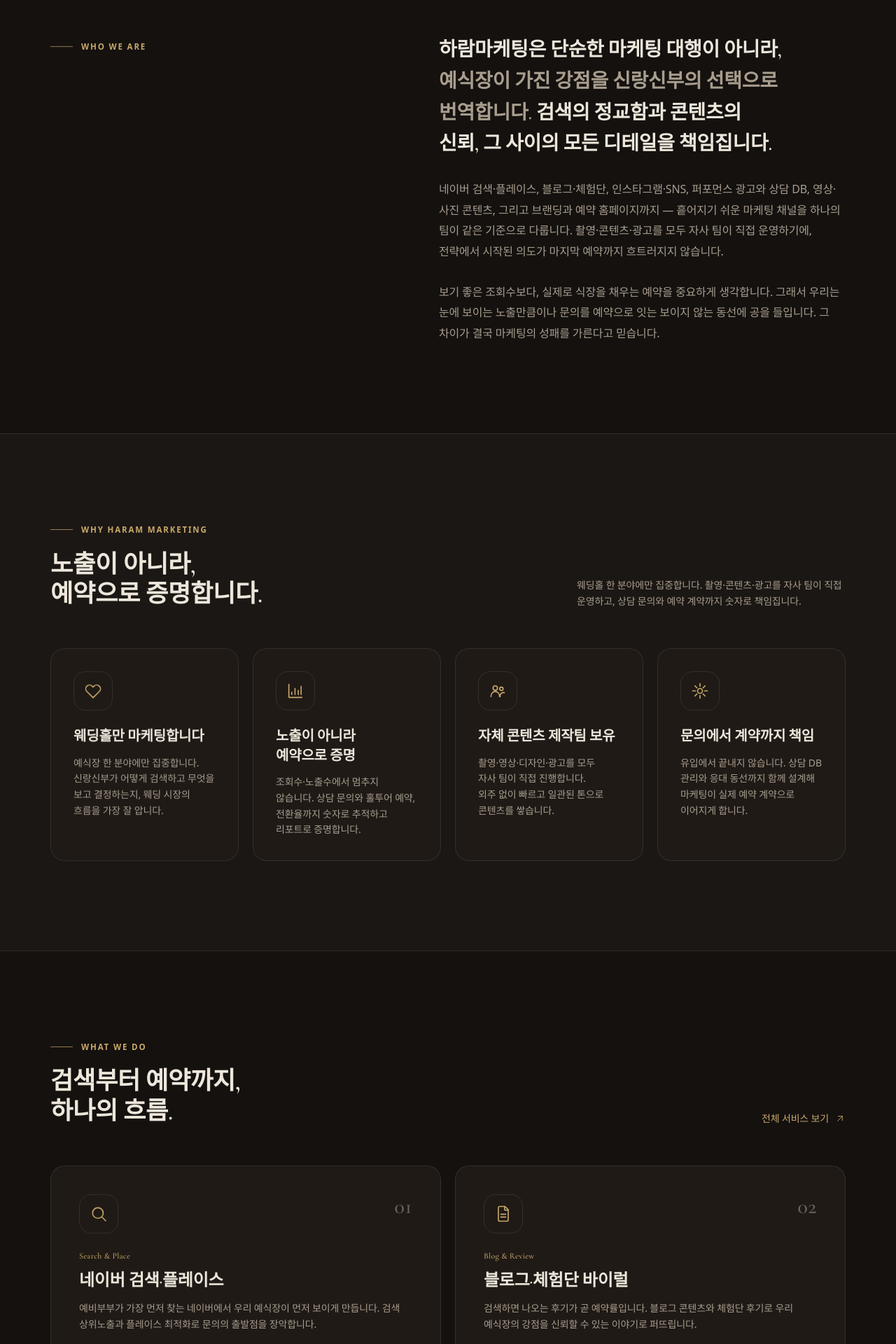
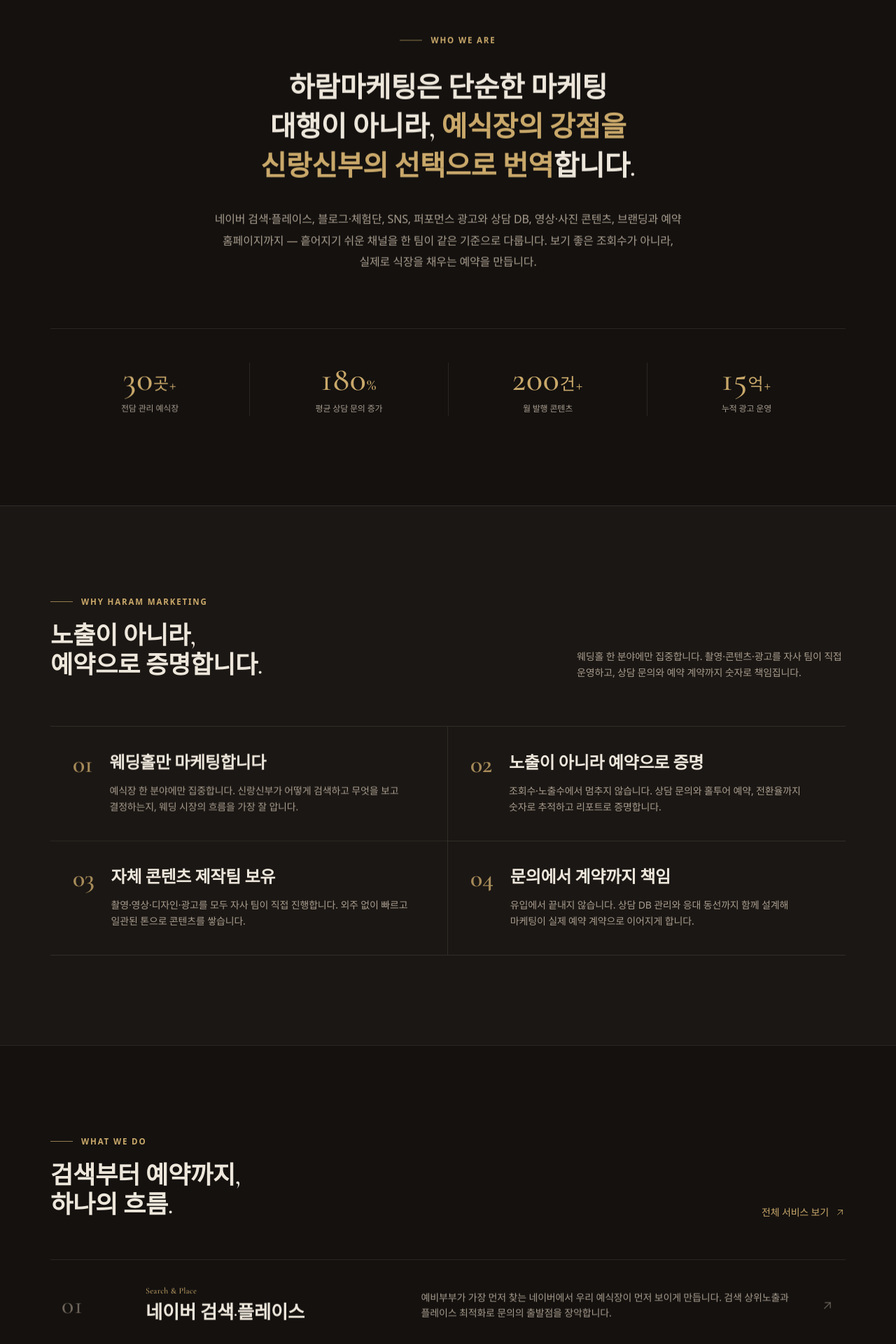
Before and after one commit to gustn0117/haram-marketing, a Next.js app: page / in a window 1280 px wide. Shown: the part 880-2800 px from the top of the page at 70% size. Built offline with nearby package versions, Linux system fonts and the light colour scheme; a web font is replaced by a local one.

Commit message:
design: 동적 요소 제거 + 레이아웃 전면 개편 — 히어로 정적화, 소개 중앙 선언문+지표밴드, 강점 줄구분 2x2, 서비스 좌우교차 행, 프로세스 세로 타임라인, 지원서비스 2열 리스트

```diff
--- a/app/globals.css
+++ b/app/globals.css
@@ -192,12 +192,12 @@ body::after {
   transform-origin: left;
 }
 
-/* ---------- Reveal on scroll ---------- */
+/* ---------- Reveal on scroll (절제된 페이드) ---------- */
 .reveal {
   opacity: 0;
-  transform: translateY(26px);
-  transition: opacity 0.9s var(--ease-out-soft),
-    transform 0.9s var(--ease-out-soft);
+  transform: translateY(12px);
+  transition: opacity 0.7s var(--ease-out-soft),
+    transform 0.7s var(--ease-out-soft);
   will-change: opacity, transform;
 }
 .reveal.is-visible {
@@ -219,7 +219,7 @@ body::after {
 @keyframes rise {
   from {
     opacity: 0;
-    transform: translateY(30px);
+    transform: translateY(16px);
   }
   to {
     opacity: 1;
@@ -228,7 +228,7 @@ body::after {
 }
 .rise {
   opacity: 0;
-  animation: rise 1.1s var(--ease-out-soft) forwards;
+  animation: rise 0.8s var(--ease-out-soft) forwards;
 }
 
 @keyframes drift {
@@ -279,14 +279,10 @@ body::after {
   box-shadow: 0 0 0 3px rgba(201, 168, 106, 0.16);
 }
 
-/* Card hover — 다크 위 샴페인 보더 + 미세한 리프트 */
+/* Card hover — 정적: 보더 색만 변화 (움직임 없음) */
 .card-hover {
-  transition: border-color 0.5s var(--ease-out-soft),
-    transform 0.5s var(--ease-out-soft),
-    box-shadow 0.5s var(--ease-out-soft);
+  transition: border-color 0.5s var(--ease-out-soft);
 }
 .card-hover:hover {
   border-color: rgba(201, 168, 106, 0.45);
-  transform: translateY(-3px);
-  box-shadow: 0 22px 50px -28px rgba(0, 0, 0, 0.7);
 }
--- a/app/page.tsx
+++ b/app/page.tsx
@@ -1,12 +1,18 @@
 import Image from "next/image";
 import Link from "next/link";
-import { services, processSteps, faqs, heroImage } from "@/lib/content";
+import {
+  services,
+  processSteps,
+  faqs,
+  metrics,
+  heroImage,
+} from "@/lib/content";
 import { Container, Eyebrow, SectionHeading } from "@/components/ui";
 import { Reveal } from "@/components/Reveal";
 import { Strengths } from "@/components/Strengths";
 import { FaqList } from "@/components/FaqList";
 import { JsonLd } from "@/components/JsonLd";
-import { ServiceIcon, ArrowUpRight, ArrowRight } from "@/components/icons";
+import { ArrowUpRight, ArrowRight } from "@/components/icons";
 
 const faqJsonLd = {
   "@context": "https://schema.org",
@@ -22,48 +28,35 @@ export default function HomePage() {
   return (
     <>
       <JsonLd data={faqJsonLd} />
-      {/* ───────────────── Hero — Noir Atelier ───────────────── */}
-      <section className="relative flex min-h-screen items-center overflow-hidden bg-ink pt-24 pb-28 md:pb-32">
+      {/* ───────────────── Hero — 좌측 에디토리얼 (정적) ───────────────── */}
+      <section className="relative flex min-h-screen items-center overflow-hidden bg-ink pt-24 pb-20">
         <Image
           src={heroImage}
           alt="하람마케팅 웨딩홀 마케팅 — 예식장 전경"
           fill
           priority
           sizes="100vw"
-          className="drift absolute inset-0 object-cover"
+          className="absolute inset-0 object-cover"
         />
-        {/* 좌측 가독성 + 다크 무드 그라데이션 */}
         <div
           className="absolute inset-0 bg-linear-to-r from-ink via-ink/85 to-ink/30"
           aria-hidden
         />
         <div
-          className="absolute inset-0 bg-linear-to-t from-ink via-transparent to-ink/60"
+          className="absolute inset-0 bg-linear-to-t from-ink via-transparent to-ink/55"
           aria-hidden
         />
 
-        {/* 샴페인 헤어라인 인셋 프레임 (시그니처) */}
+        {/* 샴페인 헤어라인 인셋 프레임 */}
         <div
           className="pointer-events-none absolute inset-4 z-2 rounded-2xl border sm:inset-6 md:inset-8"
-          style={{ borderColor: "rgba(201, 168, 106, 0.28)" }}
+          style={{ borderColor: "rgba(201, 168, 106, 0.26)" }}
           aria-hidden
         />
 
-        {/* 우측 세로 라벨 */}
-        <span
-          className="rise pointer-events-none absolute right-9 top-1/2 z-2 hidden -translate-y-1/2 rotate-90 font-display text-xs uppercase tracking-[0.5em] text-gold/70 lg:block"
-          style={{ animationDelay: "900ms" }}
-        >
-          Est. — Wedding Hall Marketing
-        </span>
-
         <Container className="relative z-3">
           <div className="flex w-full min-w-0 max-w-3xl flex-col gap-8">
-            {/* eyebrow + 헤어라인 */}
-            <div
-              className="rise flex items-center gap-4"
-              style={{ animationDelay: "120ms" }}
-            >
+            <div className="rise flex items-center gap-4" style={{ animationDelay: "100ms" }}>
               <span className="h-px w-12 bg-gold/70" />
               <p className="min-w-0 text-xs font-semibold uppercase tracking-[0.32em] text-gold">
                 Wedding Hall Marketing
@@ -72,7 +65,7 @@ export default function HomePage() {
 
             <h1
               className="rise font-serif min-w-0 break-normal text-[2.9rem] leading-[1.06] text-paper sm:text-6xl md:text-[5rem] md:leading-[0.98]"
-              style={{ animationDelay: "240ms" }}
+              style={{ animationDelay: "200ms" }}
             >
               비어 있는 홀을
               <br />
@@ -81,7 +74,7 @@ export default function HomePage() {
 
             <p
               className="rise min-w-0 max-w-xl break-normal text-base leading-[1.8] text-paper/75 sm:text-lg"
-              style={{ animationDelay: "560ms" }}
+              style={{ animationDelay: "440ms" }}
             >
               검색 노출부터 상담 예약까지 — 예식장만 전문으로,
               <br className="hidden sm:block" /> 웨딩홀 마케팅의 모든 단계를 하나의 흐름으로 완성합니다.
@@ -89,7 +82,7 @@ export default function HomePage() {
 
             <div
               className="rise flex w-full max-w-md flex-col gap-4 pt-2 sm:max-w-none sm:flex-row sm:items-center"
-              style={{ animationDelay: "700ms" }}
+              style={{ animationDelay: "560ms" }}
             >
               <Link
                 href="/contact"
@@ -108,54 +101,41 @@ export default function HomePage() {
             </div>
           </div>
         </Container>
-
-        {/* 하단 서비스 마퀴 (시그니처 에디토리얼 스트립) */}
-        <div className="absolute inset-x-0 bottom-0 z-3 overflow-hidden border-t border-gold/15 bg-ink/55 py-4 backdrop-blur-sm">
-          <div className="marquee-track flex w-max items-center gap-10 whitespace-nowrap">
-            {[...services, ...services].map((s, i) => (
-              <span
-                key={`${s.id}-${i}`}
-                className="flex items-center gap-10 text-sm tracking-wide text-paper/55"
-              >
-                <span className="font-display text-gold/80">✦</span>
-                <span>{s.title}</span>
-              </span>
-            ))}
-          </div>
-        </div>
       </section>
 
-      {/* ───────────────── Intro statement ───────────────── */}
+      {/* ───────────────── Intro — 중앙 선언문 + 지표 밴드 ───────────────── */}
       <section className="border-t border-line py-24 md:py-32">
         <Container>
-          <div className="grid gap-12 md:grid-cols-[0.9fr_1.1fr] md:gap-20">
-            <Reveal>
+          <Reveal className="mx-auto flex max-w-3xl flex-col items-center gap-8 text-center">
             <Eyebrow>WHO WE ARE</Eyebrow>
-            </Reveal>
-            <Reveal delay={120} className="flex flex-col gap-7">
-              <p className="font-serif text-2xl leading-[1.6] sm:text-[1.75rem] text-balance">
-                하람마케팅은 단순한 마케팅 대행이 아니라,
-                <span className="text-muted">
-                  {" "}
-                  예식장이 가진 강점을 신랑신부의 선택으로 번역합니다.{" "}
-                </span>
-                검색의 정교함과 콘텐츠의 신뢰, 그 사이의 모든 디테일을 책임집니다.
+            <p className="font-serif text-[1.7rem] leading-[1.45] sm:text-3xl md:text-[2.5rem] md:leading-[1.4] text-balance">
+              하람마케팅은 단순한 마케팅 대행이 아니라,{" "}
+              <span className="text-gold">예식장의 강점을 신랑신부의 선택으로 번역</span>
+              합니다.
             </p>
-              <p className="text-base leading-[1.85] text-muted">
-                네이버 검색·플레이스, 블로그·체험단, 인스타그램·SNS, 퍼포먼스
-                광고와 상담 DB, 영상·사진 콘텐츠, 그리고 브랜딩과 예약
-                홈페이지까지 — 흩어지기 쉬운 마케팅 채널을 하나의 팀이 같은
-                기준으로 다룹니다. 촬영·콘텐츠·광고를 모두 자사 팀이 직접
-                운영하기에, 전략에서 시작된 의도가 마지막 예약까지 흐트러지지
-                않습니다.
-              </p>
-              <p className="text-base leading-[1.85] text-muted">
-                보기 좋은 조회수보다, 실제로 식장을 채우는 예약을 중요하게
-                생각합니다. 그래서 우리는 눈에 보이는 노출만큼이나 문의를
-                예약으로 잇는 보이지 않는 동선에 공을 들입니다. 그 차이가 결국
-                마케팅의 성패를 가른다고 믿습니다.
+            <p className="max-w-2xl text-base leading-[1.9] text-muted">
+              네이버 검색·플레이스, 블로그·체험단, SNS, 퍼포먼스 광고와 상담 DB,
+              영상·사진 콘텐츠, 브랜딩과 예약 홈페이지까지 — 흩어지기 쉬운 채널을
+              한 팀이 같은 기준으로 다룹니다. 보기 좋은 조회수가 아니라, 실제로
+              식장을 채우는 예약을 만듭니다.
             </p>
           </Reveal>
+
+          {/* 성과 지표 밴드 */}
+          <div className="mt-16 grid grid-cols-2 gap-y-10 border-t border-line pt-12 md:mt-20 md:grid-cols-4">
+            {metrics.map((m, i) => (
+              <Reveal
+                key={m.label}
+                delay={i * 80}
+                className="flex flex-col items-center gap-2 border-line text-center md:border-l md:first:border-l-0"
+              >
+                <span className="font-display text-4xl text-gold sm:text-5xl">
+                  {m.value}
+                  {m.suffix ? <span className="text-2xl">{m.suffix}</span> : null}
+                </span>
+                <span className="text-xs leading-relaxed text-muted">{m.label}</span>
+              </Reveal>
+            ))}
           </div>
         </Container>
       </section>
@@ -163,7 +143,7 @@ export default function HomePage() {
       {/* ───────────────── Strengths ───────────────── */}
       <Strengths background="alt" />
 
-      {/* ───────────────── Services ───────────────── */}
+      {/* ───────────────── Services — 에디토리얼 인덱스 리스트 ───────────────── */}
       <section className="border-t border-line py-24 md:py-32">
         <Container>
           <div className="flex flex-col gap-6 md:flex-row md:items-end md:justify-between">
@@ -188,38 +168,28 @@ export default function HomePage() {
             </Reveal>
           </div>
 
-          <div className="mt-14 grid gap-5 sm:grid-cols-2">
+          <div className="mt-14 border-t border-line">
             {services.map((service, i) => (
-              <Reveal
-                key={service.id}
-                delay={i * 90}
-                className={
-                  i === services.length - 1 && services.length % 2 === 1
-                    ? "sm:col-span-2"
-                    : ""
-                }
-              >
+              <Reveal key={service.id} delay={i * 60}>
                 <Link
                   href={`/services/${service.id}`}
-                  className="card-hover group flex h-full flex-col gap-6 rounded-2xl border border-line bg-surface p-8 md:p-10"
+                  className="group grid grid-cols-[2.5rem_1fr_auto] items-center gap-5 border-b border-line px-1 py-7 transition-colors duration-500 hover:bg-surface/40 md:grid-cols-[5rem_1fr_1.5fr_auto] md:gap-10 md:px-4 md:py-9"
                 >
-                  <div className="flex items-start justify-between">
-                    <div className="flex h-14 w-14 items-center justify-center rounded-xl border border-line-strong text-gold transition-colors duration-500 group-hover:border-gold">
-                      <ServiceIcon id={service.id as never} className="h-7 w-7" />
-                    </div>
-                    <span className="font-display text-3xl text-faint">
+                  <span className="font-display text-2xl text-faint transition-colors duration-500 group-hover:text-gold md:text-4xl">
                     {service.no}
                   </span>
-                  </div>
-                  <div className="flex flex-col gap-3">
+                  <div className="flex min-w-0 flex-col gap-1.5">
                     <span className="font-display text-xs tracking-wide text-gold">
                       {service.tagline}
                     </span>
-                    <h3 className="font-serif text-2xl">{service.title}</h3>
-                    <p className="text-sm leading-relaxed text-muted">
+                    <h3 className="font-serif text-xl md:text-[1.65rem]">
+                      {service.title}
+                    </h3>
+                  </div>
+                  <p className="hidden text-sm leading-relaxed text-muted md:block">
                     {service.description}
                   </p>
-                  </div>
+                  <ArrowUpRight className="h-5 w-5 text-faint transition-all duration-500 group-hover:translate-x-0.5 group-hover:-translate-y-0.5 group-hover:text-gold" />
                 </Link>
               </Reveal>
             ))}
@@ -227,31 +197,51 @@ export default function HomePage() {
         </Container>
       </section>
 
-      {/* ───────────────── Process ───────────────── */}
-      <section className="relative overflow-hidden border-t border-line bg-ink-2 py-24 md:py-32">
+      {/* ───────────────── Process — 세로 타임라인 ───────────────── */}
+      <section className="border-t border-line bg-ink-2 py-24 md:py-32">
         <Container>
+          <div className="grid gap-14 md:grid-cols-[0.85fr_1.15fr] md:gap-20">
+            <div className="md:sticky md:top-28 md:self-start">
               <SectionHeading
                 eyebrow="HOW WE WORK"
-            title="검증된 4단계 마케팅 프로세스"
-            align="center"
-            className="mx-auto max-w-2xl"
+                title={
+                  <>
+                    검증된 4단계
+                    <br />
+                    마케팅 프로세스
+                  </>
+                }
               />
-          <div className="mt-16 grid gap-px overflow-hidden rounded-2xl border border-line bg-line sm:grid-cols-2 lg:grid-cols-4">
+              <p className="mt-6 max-w-sm text-sm leading-relaxed text-muted">
+                진단에서 시작해 성과 리포트로 매듭짓습니다. 각 단계의 결과를
+                숫자로 확인하며 다음 운영을 개선합니다.
+              </p>
+            </div>
+
+            <div className="flex flex-col">
               {processSteps.map((step, i) => (
                 <Reveal
                   key={step.no}
-                delay={i * 90}
-                className="group relative flex flex-col gap-5 bg-ink-2 p-8 md:p-9"
+                  delay={i * 80}
+                  className="grid grid-cols-[3rem_1fr] gap-6 md:grid-cols-[3.5rem_1fr] md:gap-8"
                 >
-                <span className="font-display text-5xl text-faint transition-colors duration-500 group-hover:text-gold">
+                  <div className="flex flex-col items-center">
+                    <span className="flex h-12 w-12 shrink-0 items-center justify-center rounded-full border border-gold/40 font-display text-lg text-gold md:h-14 md:w-14 md:text-xl">
                       {step.no}
                     </span>
-                <h3 className="font-serif text-xl">{step.title}</h3>
-                <p className="text-sm leading-relaxed text-muted">
+                    {i < processSteps.length - 1 ? (
+                      <span className="my-2 w-px flex-1 bg-line" />
+                    ) : null}
+                  </div>
+                  <div className="pt-2 pb-12 last:pb-0">
+                    <h3 className="font-serif text-xl md:text-2xl">{step.title}</h3>
+                    <p className="mt-3 text-sm leading-relaxed text-muted md:text-base">
                       {step.description}
                     </p>
+                  </div>
                 </Reveal>
               ))}
+            </div>
           </div>
         </Container>
       </section>
@@ -259,27 +249,21 @@ export default function HomePage() {
       {/* ───────────────── FAQ ───────────────── */}
       <section className="border-t border-line py-24 md:py-32">
         <Container>
-          <div className="flex flex-col gap-6 md:flex-row md:items-end md:justify-between">
+          <div className="mx-auto max-w-3xl">
             <SectionHeading
               eyebrow="FAQ"
-              title={
-                <>
-                  자주 묻는
-                  <br />
-                  질문들.
-                </>
-              }
+              title="자주 묻는 질문"
+              align="center"
+              className="mx-auto"
             />
-            <Reveal delay={150} className="max-w-sm">
-              <p className="text-sm leading-relaxed text-muted">
-                더 궁금한 점이 있으시면 언제든 편하게 문의해 주세요. 담당
-                마케터가 직접 답변드립니다.
+            <p className="mx-auto mt-5 max-w-md text-center text-sm leading-relaxed text-muted">
+              더 궁금한 점이 있으시면 언제든 편하게 문의해 주세요. 담당 마케터가
+              직접 답변드립니다.
             </p>
-            </Reveal>
-          </div>
             <Reveal className="mt-12">
               <FaqList items={faqs} />
             </Reveal>
+          </div>
         </Container>
       </section>
     </>
--- a/components/Strengths.tsx
+++ b/components/Strengths.tsx
@@ -1,7 +1,6 @@
 import { strengths } from "@/lib/content";
 import { Container, SectionHeading } from "@/components/ui";
 import { Reveal } from "@/components/Reveal";
-import { StrengthIcon } from "@/components/icons";
 
 export function Strengths({
   background = "alt",
@@ -37,18 +36,21 @@ export function Strengths({
           </Reveal>
         </div>
 
-        <div className="mt-14 grid gap-5 sm:grid-cols-2 lg:grid-cols-4">
+        {/* 줄 구분 2×2 에디토리얼 그리드 */}
+        <div className="mt-16 grid border-t border-line sm:grid-cols-2">
           {strengths.map((item, i) => (
             <Reveal
               key={item.id}
-              delay={i * 90}
-              className="card-hover flex h-full flex-col gap-6 rounded-2xl border border-line bg-surface p-8"
+              delay={i * 80}
+              className="flex gap-6 border-b border-line px-2 py-9 sm:px-8 sm:odd:border-r"
             >
-              <div className="flex h-14 w-14 items-center justify-center rounded-xl border border-line-strong text-gold">
-                <StrengthIcon id={item.id} className="h-7 w-7" />
-              </div>
+              <span className="font-serif text-3xl leading-none text-gold/80 sm:text-4xl">
+                {String(i + 1).padStart(2, "0")}
+              </span>
               <div className="flex flex-col gap-3">
-                <h3 className="font-serif text-xl leading-snug">{item.title}</h3>
+                <h3 className="font-serif text-xl leading-snug sm:text-2xl">
+                  {item.title}
+                </h3>
                 <p className="text-sm leading-relaxed text-muted">
                   {item.description}
                 </p>
```
Also changed, not shown: app/addons/page.tsx (+20 -25 lines), app/services/page.tsx (+63 -68 lines). Lines whose indentation alone changed are shown as unchanged.
